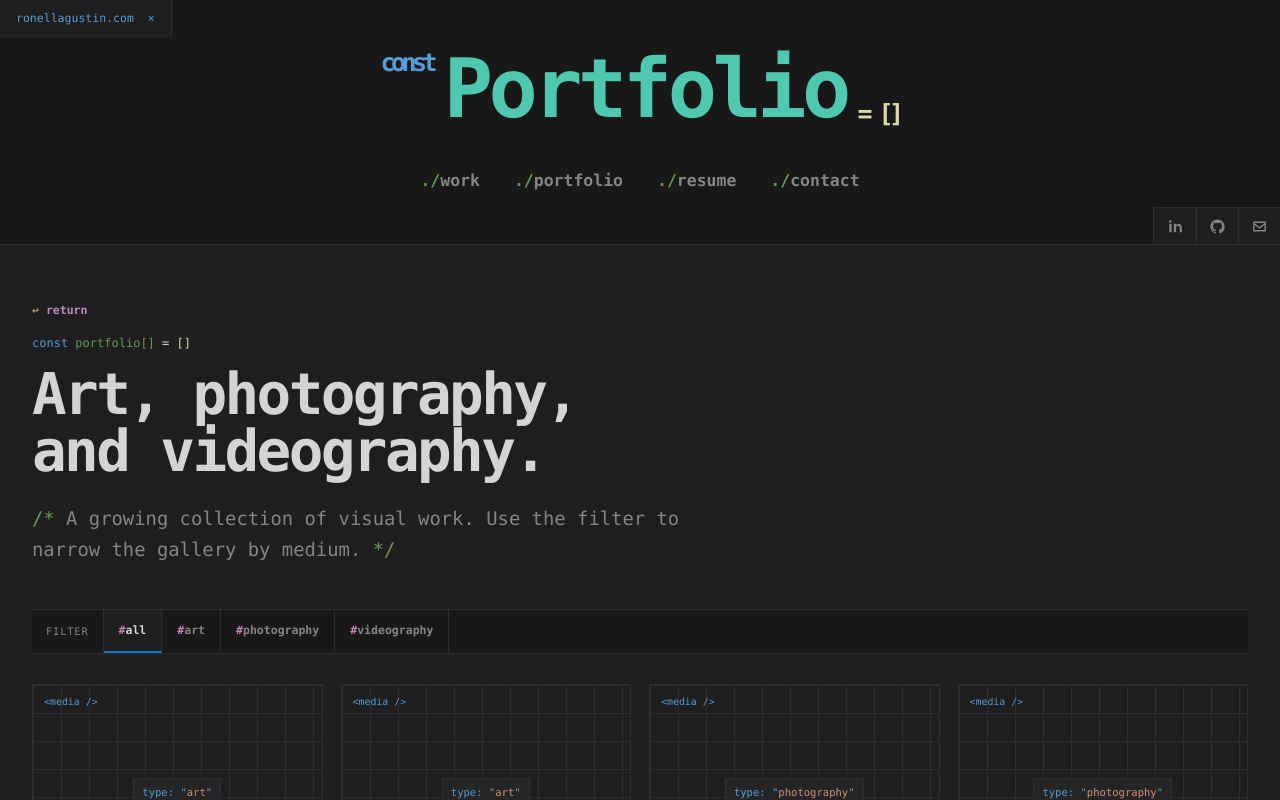
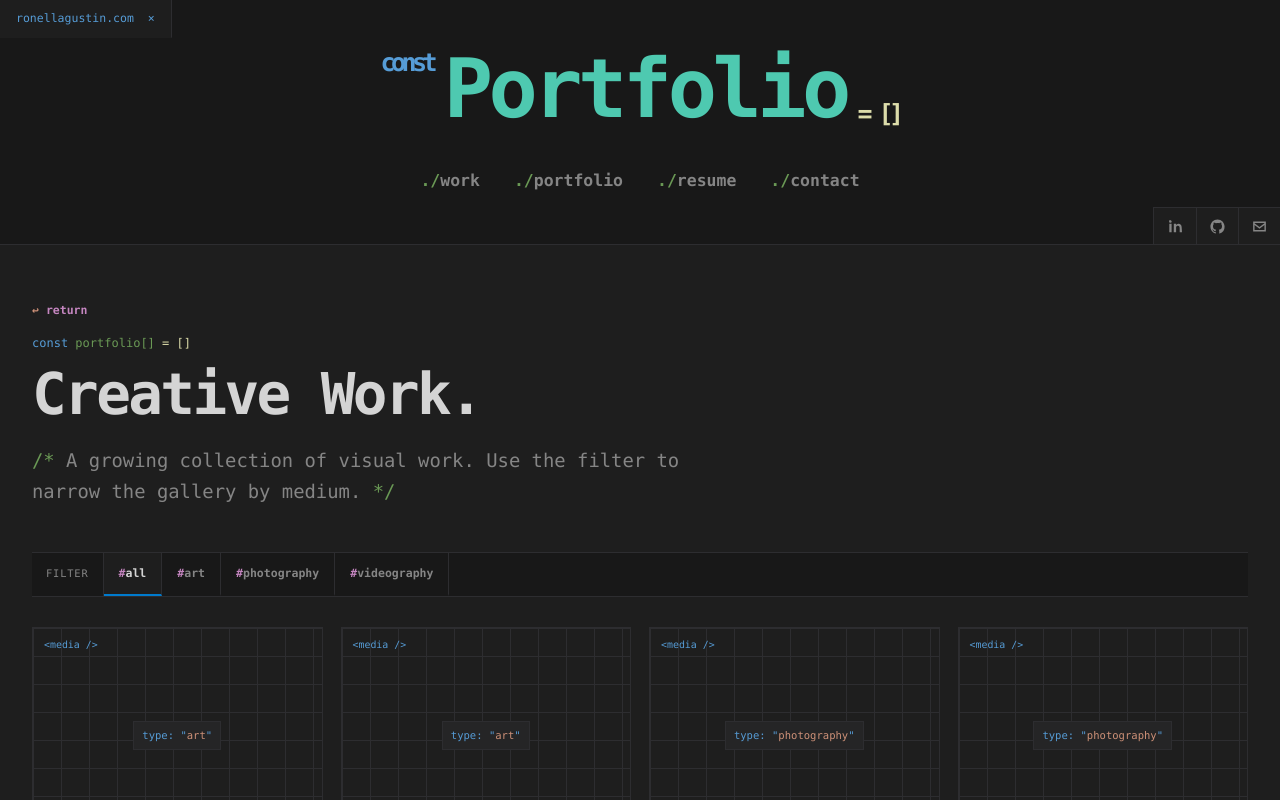
Before and after one commit to ronell-agustin/ronellagustin, a Next.js app: page /portfolio in a window 1280 px wide. Shown: the top 800 px of the page. Built offline with nearby package versions, Linux system fonts and the light colour scheme.

Commit message:
Rename portfolio heading to Creative Work

```diff
--- a/src/app/portfolio/page.tsx
+++ b/src/app/portfolio/page.tsx
@@ -11,7 +11,7 @@ export default function PortfolioPage() {
         <section className={styles.pageIntro} aria-labelledby="portfolio-title">
           <a className={styles.returnLink} href="/">return</a>
           <p className={styles.kicker}>portfolio[]</p>
-          <h1 id="portfolio-title">Art, photography, and videography.</h1>
+          <h1 id="portfolio-title">Creative Work.</h1>
           <p className={styles.intro}>
             A growing collection of visual work. Use the filter to narrow the gallery by medium.
           </p>
```
